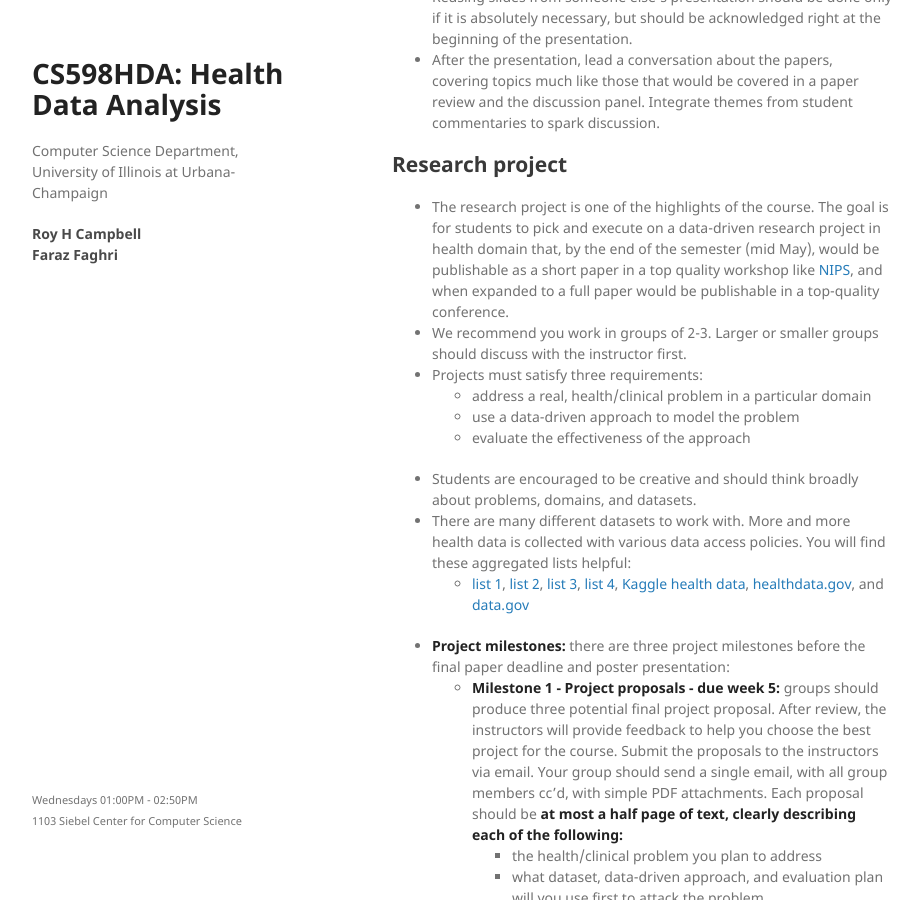
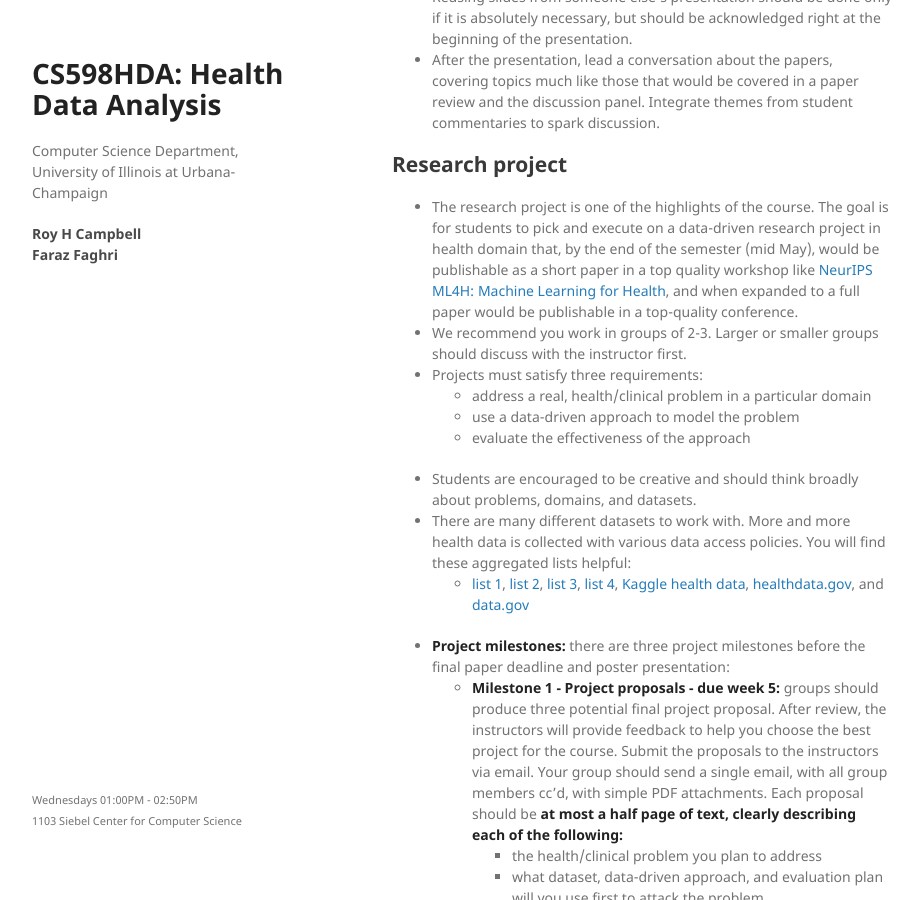
Before and after one commit to UIUC-CS598HDA/UIUC-CS598HDA.github.io, a Jekyll site: the page built from syllabus.md, in a window 1280 px wide and 900 px high, scrolled down 1832 px. Shown: the whole window, without its empty margins (178-1099 px from the left). Built offline with Jekyll 4.4.1, drawn with Linux system fonts in a browser that asks for light colours; our own code applies the rules of GitHub Pages for plain Markdown files.

Commit message:
update for spring 2019

```diff
--- a/syllabus.md
+++ b/syllabus.md
@@ -35,7 +35,7 @@ Each of these components of the course is discussed below, along with several ot
 
 
 ## Presentations
-* All students must sign up for a presentation slot, please write your name in the [sign up sheet](https://docs.google.com/spreadsheets/d/1SHtvISvCsk8Jwhv03yjI9D5WF-uowbyvAPmj4ZnT_tc/edit?usp=sharing). Please choose the slot solely based on the date, not the papers as they are subject to change.
+* All students must sign up for a presentation slot, please write your name in the [sign up sheet](https://docs.google.com/spreadsheets/d/18lxAR7ism8mibEPl1mjY67BULS8I0L2DobpRMudww2k/edit?usp=sharing). Please choose the slot solely based on the date, not the papers as they are subject to change.
 * During the semester, each student will (co-)present a paper and (co-)lead a paper discussion at least once.
 * If two presenters are assigned to one presentation, they work together.
 * Meet with the instructors at the end of the previous class to discuss your plan. Email your slides to the instructors at least 24 hours before the presentation time. You will receive feedback via email or in person.
@@ -45,7 +45,7 @@ Each of these components of the course is discussed below, along with several ot
 * After the presentation, lead a conversation about the papers, covering topics much like those that would be covered in a paper review and the discussion panel. Integrate themes from student commentaries to spark discussion.
 
 ## Research project
-* The research project is one of the highlights of the course. The goal is for students to pick and execute on a data-driven research project in health domain that, by the end of the semester (mid May), would be publishable as a short paper in a top quality workshop like [NIPS](https://nips.cc/Conferences/2017), and when expanded to a full paper would be publishable in a top-quality conference.
+* The research project is one of the highlights of the course. The goal is for students to pick and execute on a data-driven research project in health domain that, by the end of the semester (mid May), would be publishable as a short paper in a top quality workshop like [NeurIPS ML4H: Machine Learning for Health](https://ml4health.github.io/2018/), and when expanded to a full paper would be publishable in a top-quality conference.
 * We recommend you work in groups of 2-3. Larger or smaller groups should discuss with the instructor first.
 * Projects must satisfy three requirements:
   * address a real, health/clinical problem in a particular domain
```
